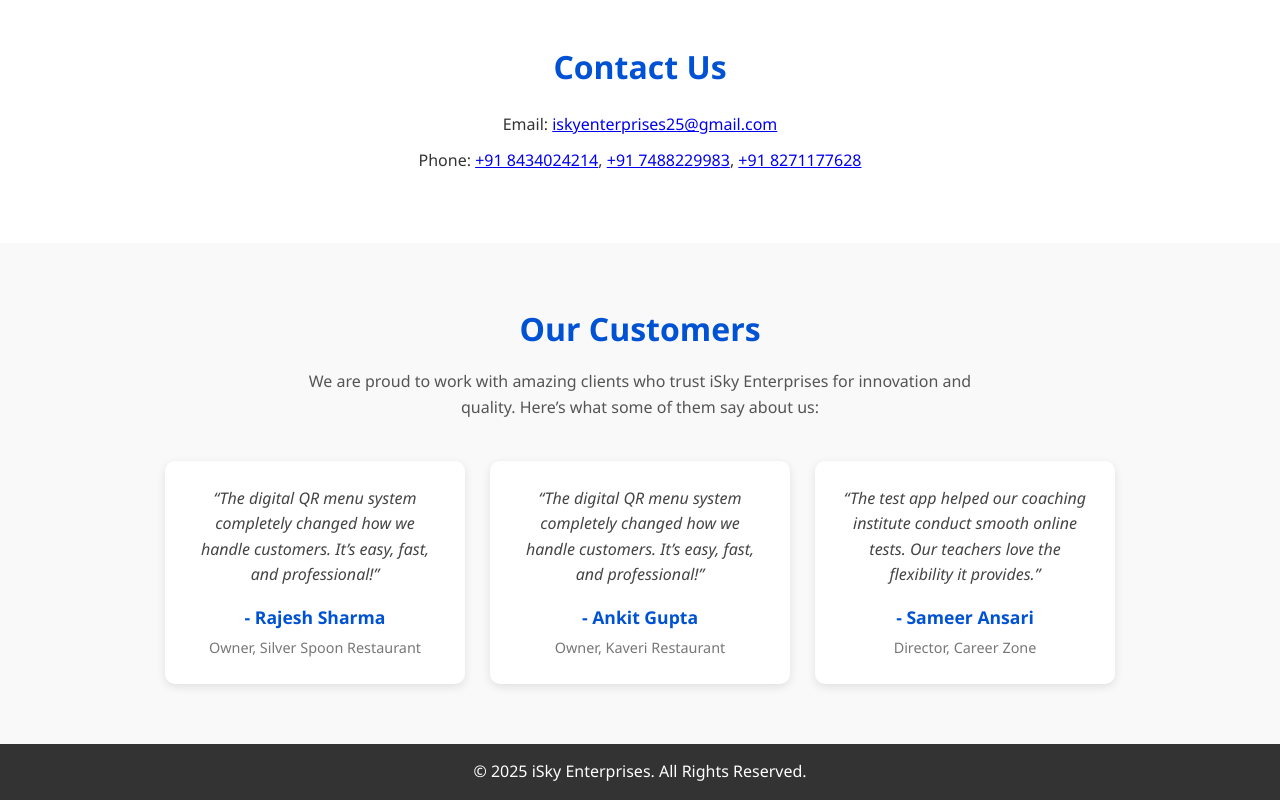
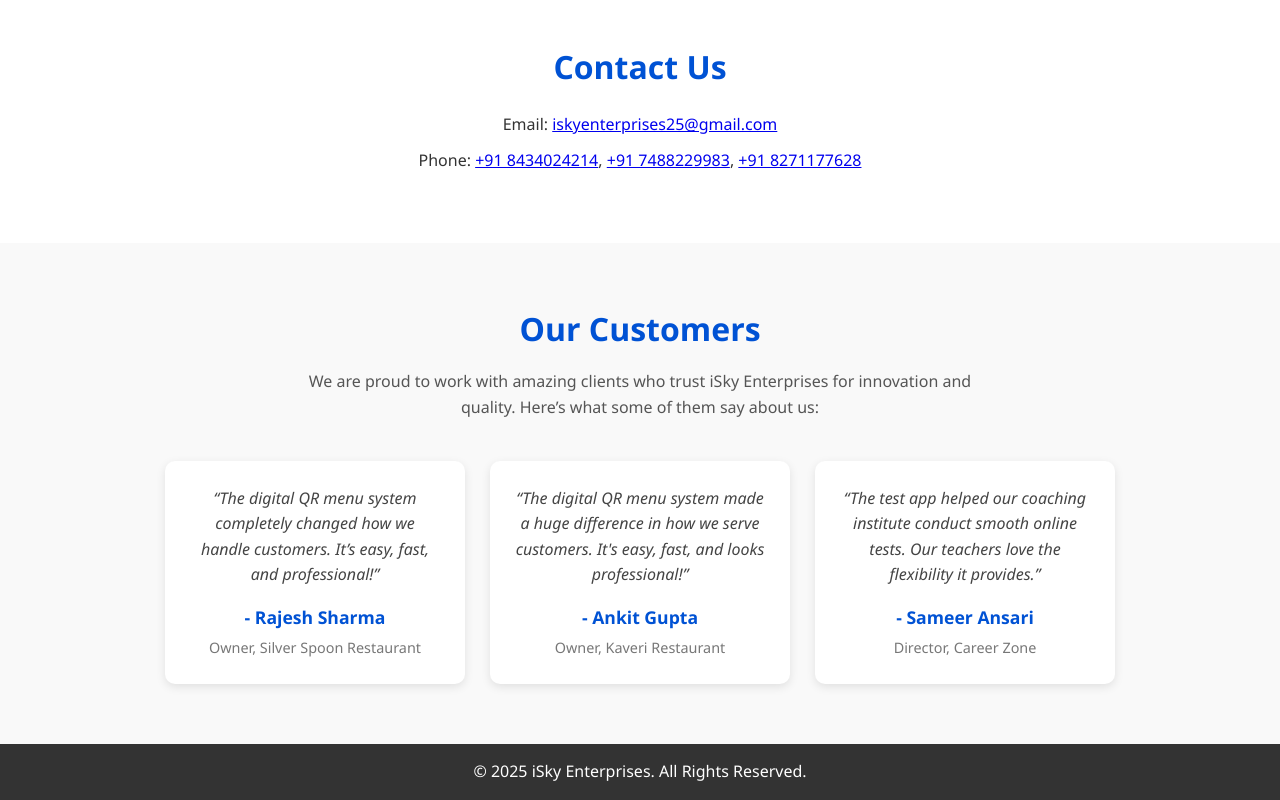
Before and after one commit to ISKY-QR/IskyEtp, a plain HTML site: page index.html in a window 1280 px wide. Shown: the part 1742-2542 px from the top of the page. Drawn offline with Linux system fonts and the light colour scheme.

Commit message:
ejaz img updated

```diff
--- a/index.html
+++ b/index.html
@@ -105,7 +105,7 @@
 
       <div class="review-card">
         <p class="review-text">
-          “The digital QR menu system completely changed how we handle customers. It’s easy, fast, and professional!”
+          “The digital QR menu system made a huge difference in how we serve customers. It's easy, fast, and looks professional!”
         </p>
         <h3>- Ankit Gupta</h3>
         <p class="review-role">Owner, Kaveri Restaurant</p>
```
Also changed, not shown: images/Ejaz.jpeg.
